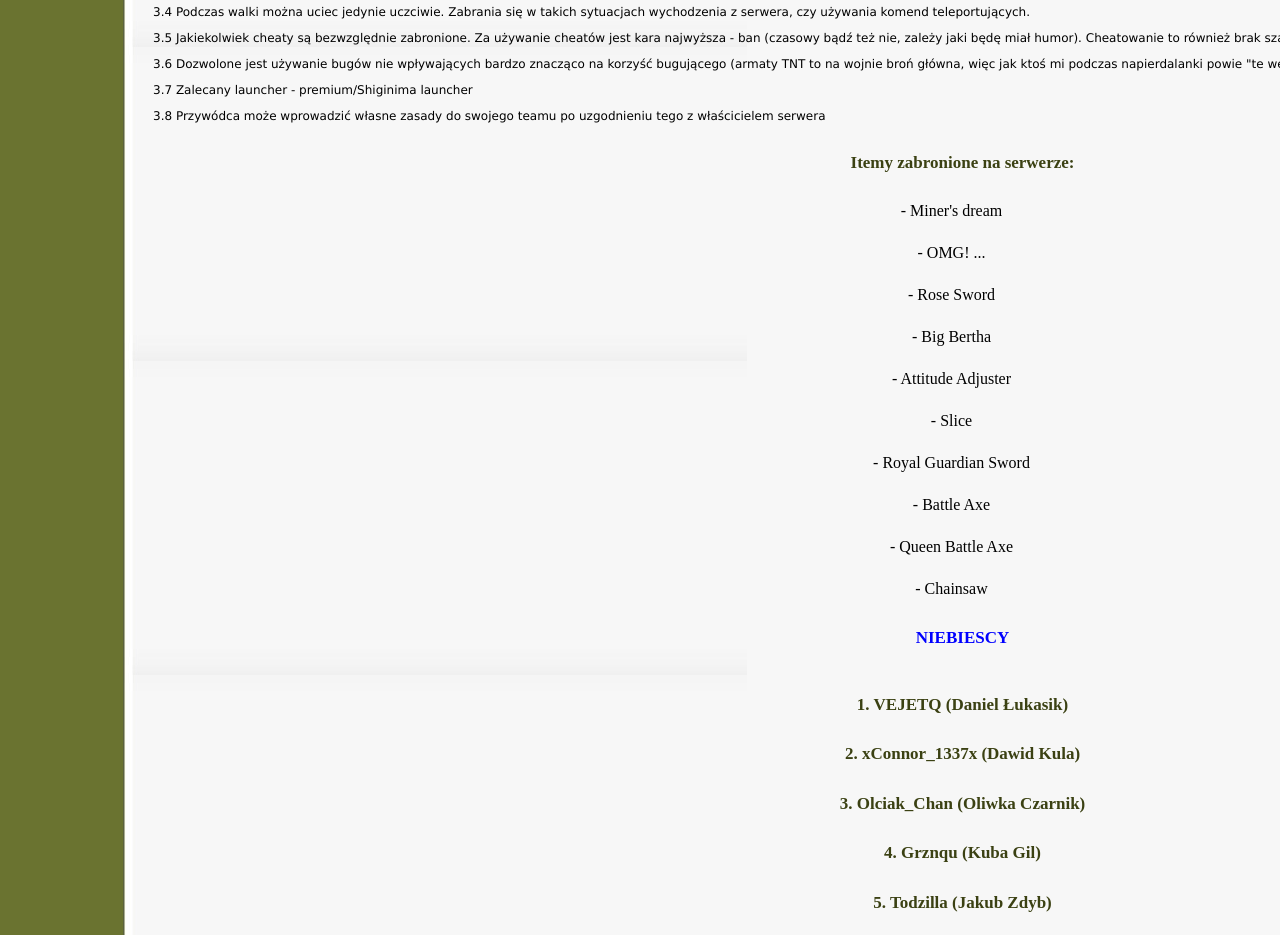
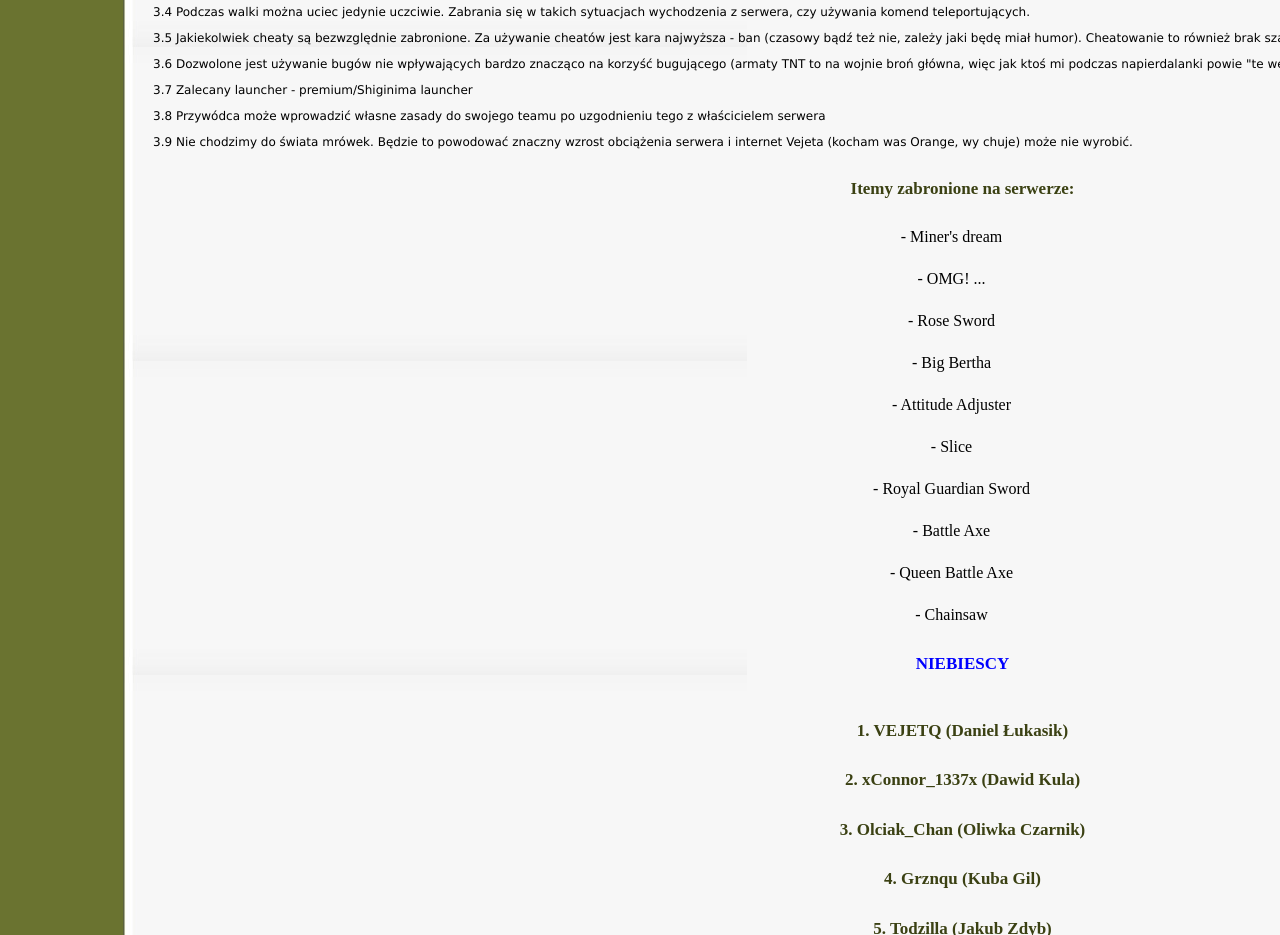
Before and after one commit to VejetQ/vejetq.github.io, a plain HTML site: page index.html in a window 1280 px wide. Shown: the part 1163-2098 px from the top of the page. Drawn offline with Linux system fonts and the light colour scheme.

Commit message:
Update index.html

```diff
--- a/index.html
+++ b/index.html
@@ -48,6 +48,7 @@
 	   <p>3.6 Dozwolone jest używanie bugów nie wpływających bardzo znacząco na korzyść bugującego (armaty TNT to na wojnie broń główna, więc jak ktoś mi podczas napierdalanki powie "te wejet, a bo on to se órzywa buga i szczela z tienti" to parsknę śmiechem).</p>
 	   <p>3.7 Zalecany launcher - premium/Shiginima launcher</p>
 	   <p>3.8 Przywódca może wprowadzić własne zasady do swojego teamu po uzgodnieniu tego z właścicielem serwera</p>
+	   <p>3.9 Nie chodzimy do świata mrówek. Będzie to powodować znaczny wzrost obciążenia serwera i internet Vejeta (kocham was Orange, wy chuje) może nie wyrobić.
       <h2><center>Itemy zabronione na serwerze:</center></h2>
 	   <p><center>- Miner's dream</center></p>
 	   <p><center>- OMG! ...</center></p>
```
